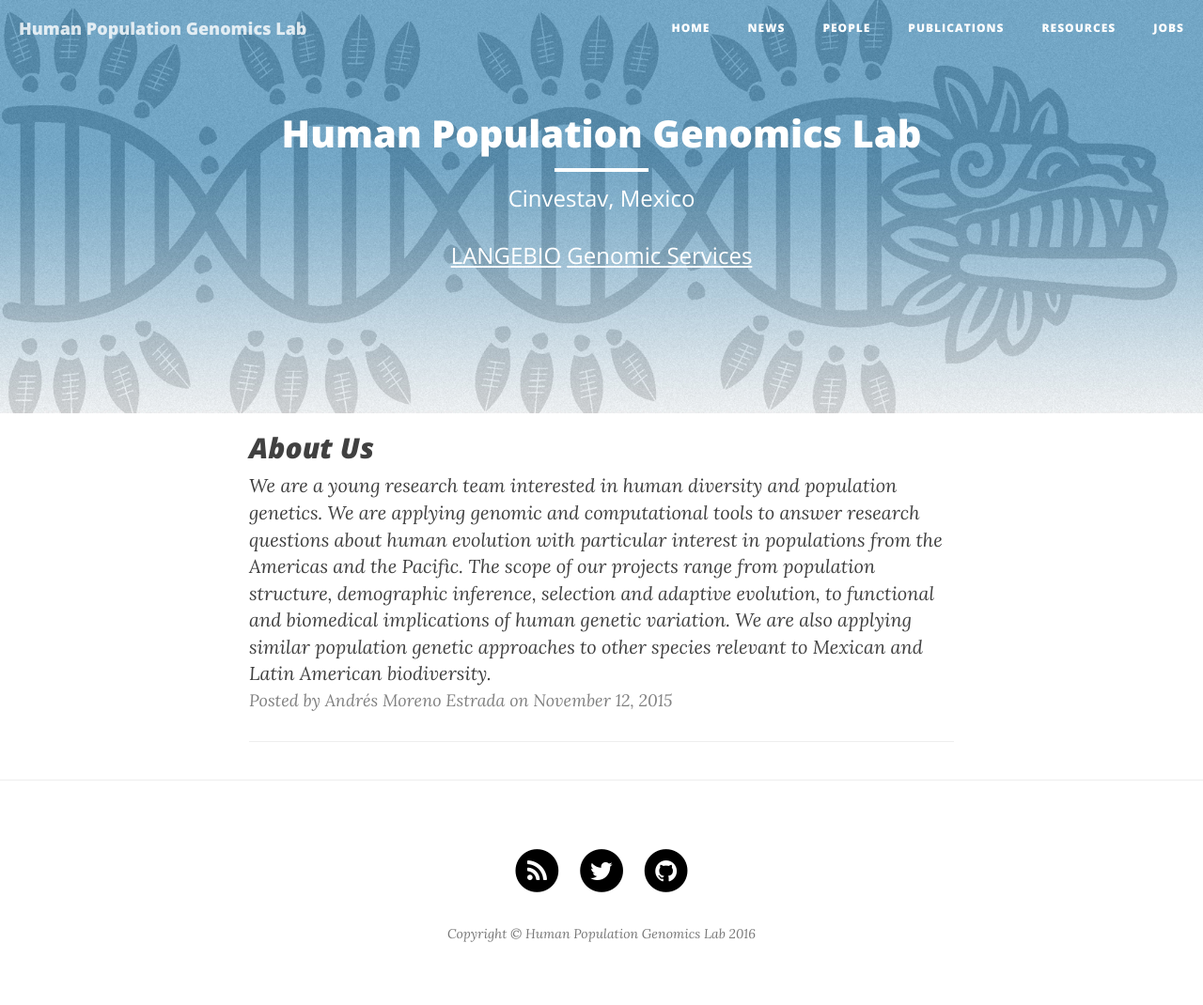
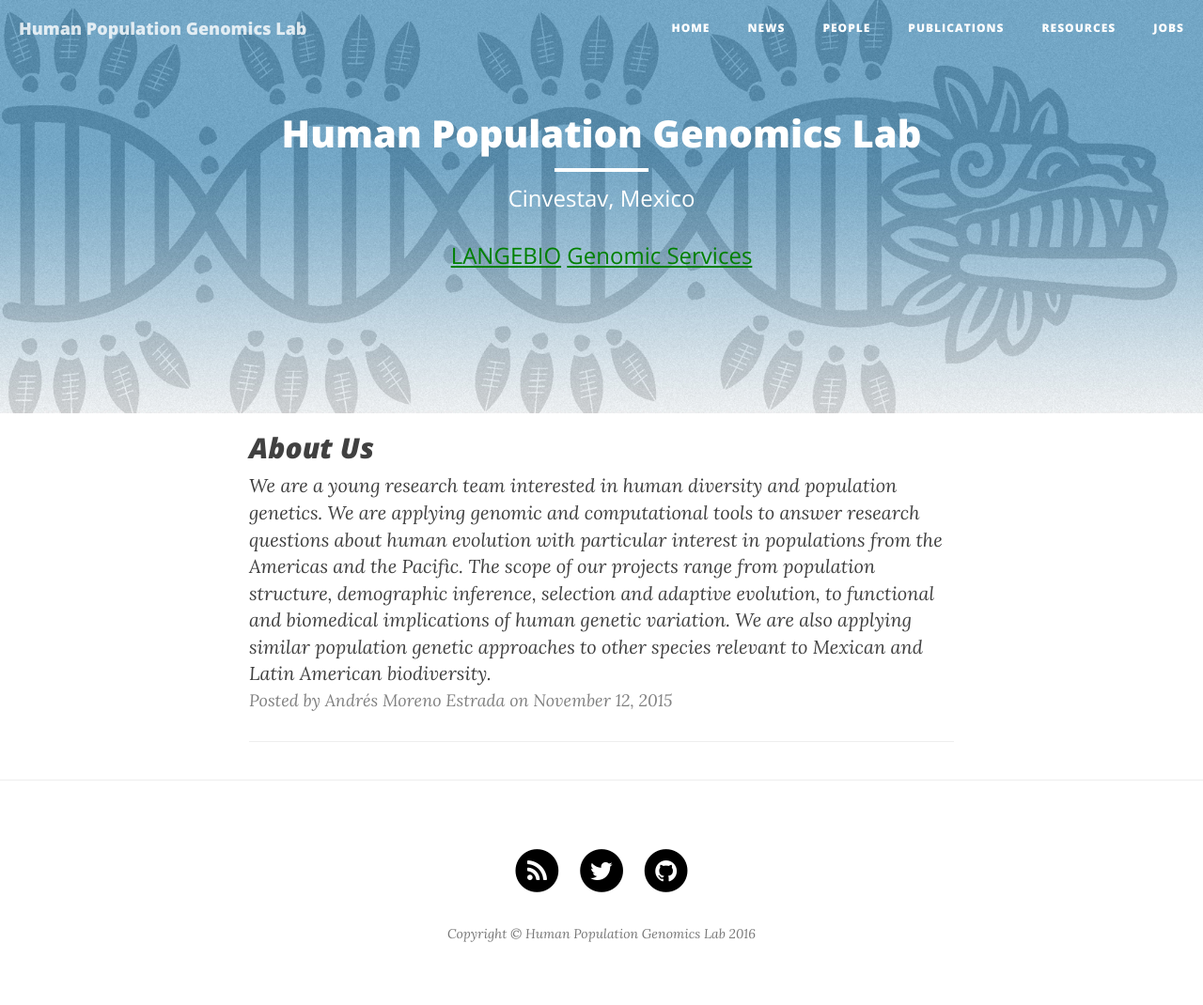
Before and after one commit to milkshakeplustip/milkshakeplustip.github.io, a Jekyll site: the page built from index.html, in a window 1280 px wide. Shown: the whole page at 94% size. Built offline with Jekyll 4.4.1, drawn with Linux system fonts in a browser that asks for light colours; nearby versions of some CDN libraries; the list of posts is cut into pages by our own code.

Commit message:
link color

```diff
--- a/index.html
+++ b/index.html
@@ -1,6 +1,6 @@
 ---
 layout: page
-description: <body <p>Cinvestav, Mexico</i></p> <p><a href="http://www.langebio.cinvestav.mx/?pag=794" style="color:white">LANGEBIO</a> <a href="http://langebio.cinvestav.mx/labsergen/" style="color:white">Genomic Services</a> <i></p></body>
+description: <body <p>Cinvestav, Mexico</i></p> <p><a href="http://www.langebio.cinvestav.mx/?pag=794" style="color:green">LANGEBIO</a> <a href="http://langebio.cinvestav.mx/labsergen/" style="color:green">Genomic Services</a> <i></p></body>
 ---
 
 {% for post in paginator.posts %}
```
